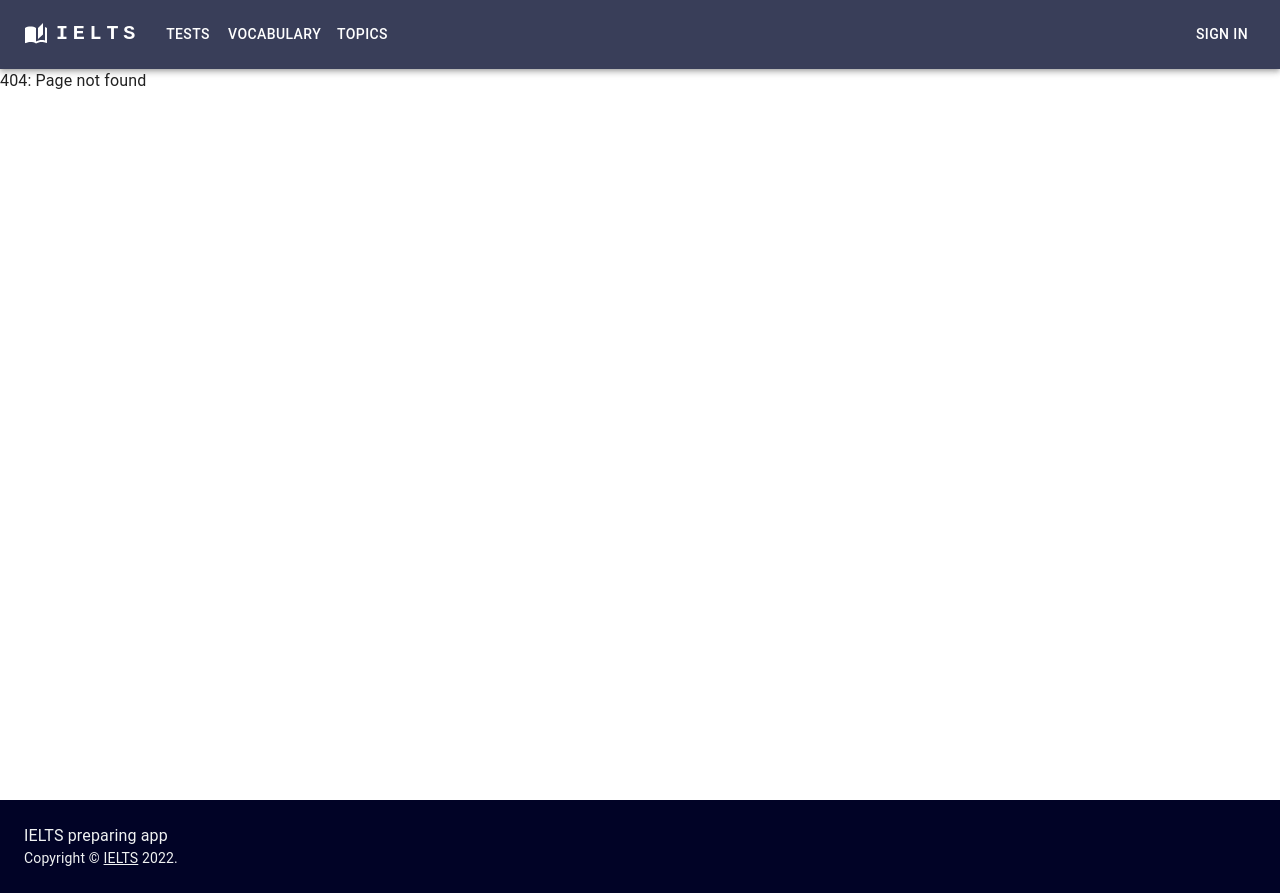
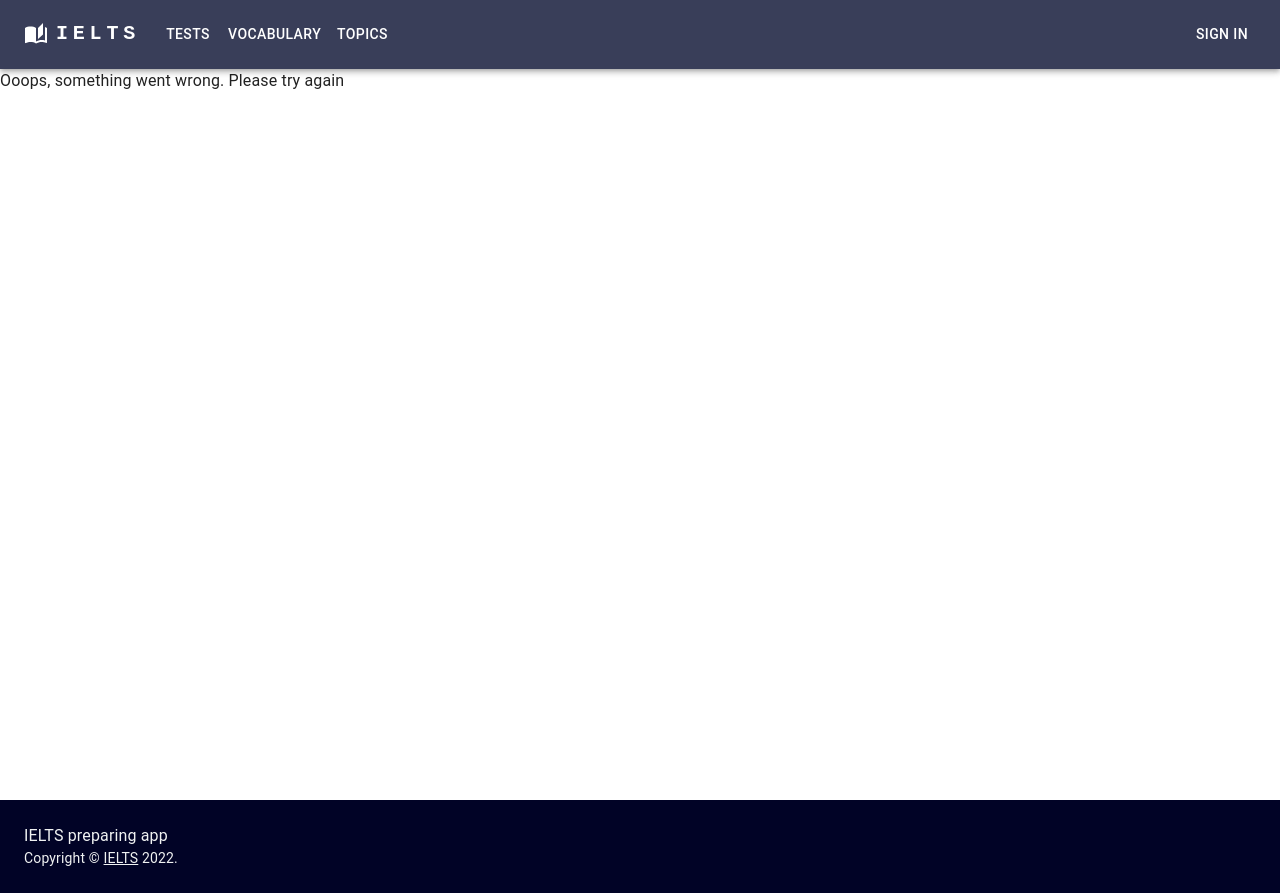
Before and after one commit to achultsova/IELTS_Frontend, a React (Create React App) app: page /500 in a window 1280 px wide. Before the commit this address had no page. Built offline with nearby package versions, Linux system fonts and the light colour scheme.

Commit message:
feat: add 500 page

```diff
--- a/src/shared/components/App/App.tsx
+++ b/src/shared/components/App/App.tsx
@@ -4,6 +4,7 @@ import Footer from '../Footer'
 import Header from '../Header'
 import Home from '../Home'
 import PageNotFound from '../PageNotFound'
+import InternalServer from '../InternalServer'
 
 
 const App = () => {
@@ -14,6 +15,7 @@ const App = () => {
         <Routes>
           <Route path='/' element={<Home/>} />
           <Route path="*" element={<PageNotFound/>} />
+          <Route path='/500' element={<InternalServer/>}/>
         </Routes>
       </BrowserRouter>
       <Footer />
--- /dev/null
+++ b/src/shared/components/InternalServer/index.tsx
@@ -0,0 +1,12 @@
+import React, { FC } from 'react'
+import { Box } from '@mui/material'
+
+const InternalServer: FC = () => {
+  return (
+    <Box>
+        Ooops, something went wrong. Please try again
+    </Box>
+  )
+}
+
+export default InternalServer
```
